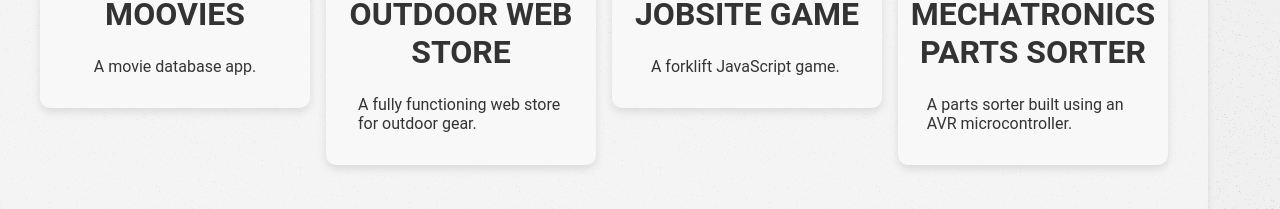
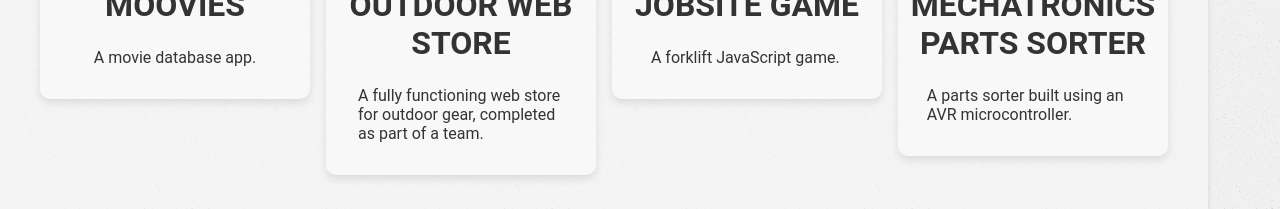
Before and after one commit to claytonikuta/clayton-ikuta-portfolio, an Angular app: page /landing-projects in a window 1280 px wide. Shown: the part 490-699 px from the top of the page. Built offline with nearby package versions, Linux system fonts and the light colour scheme.

Commit message:
blurb for outdoor web store

```diff
--- a/src/app/data/projects.ts
+++ b/src/app/data/projects.ts
@@ -24,7 +24,8 @@ export const PROJECTS: Project[] = [
     id: 2,
     name: 'Outdoor Web Store',
     slug: 'Outdoor Web Store',
-    excerpt: 'A fully functioning web store for outdoor gear.',
+    excerpt:
+      'A fully functioning web store for outdoor gear, completed as part of a team.',
     body: '<p>A fully designed system for sustainable revenue generation. Built using C# to showcase a realistic web store.</p>',
     url: 'https://wildpath.azurewebsites.net/',
     published_date: 'null',
```
